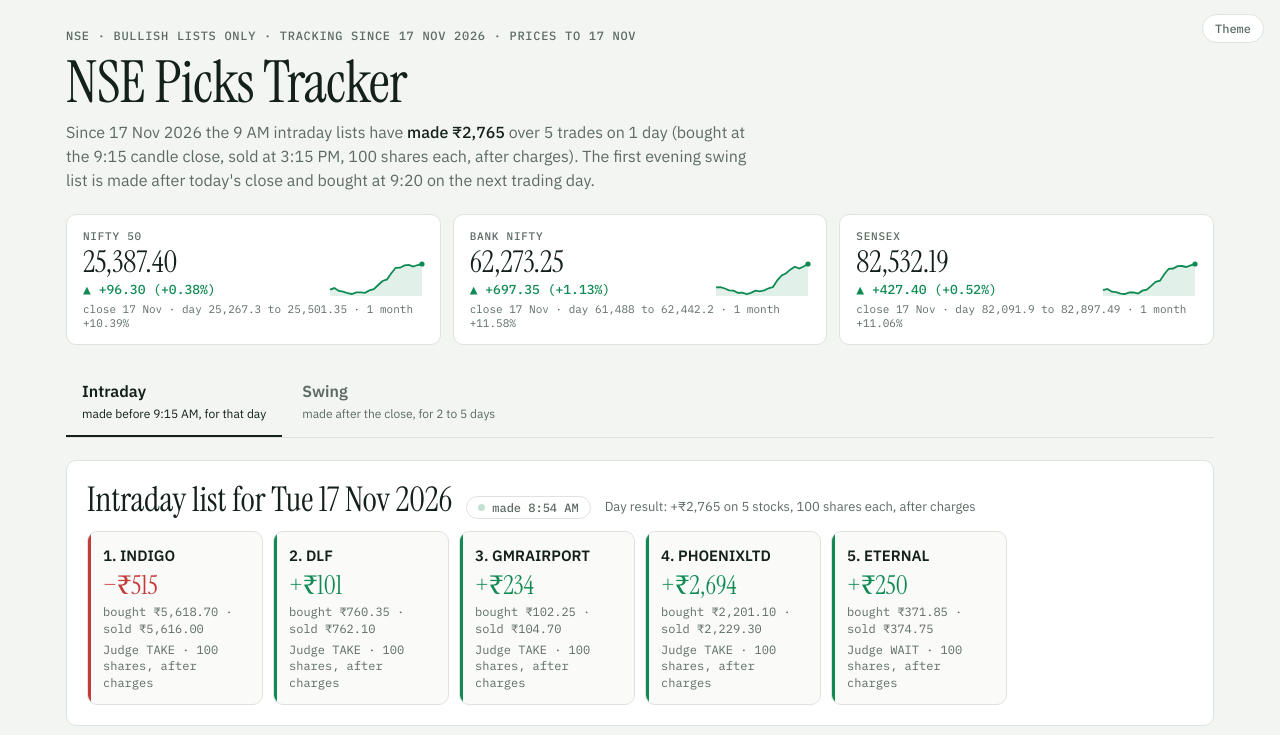
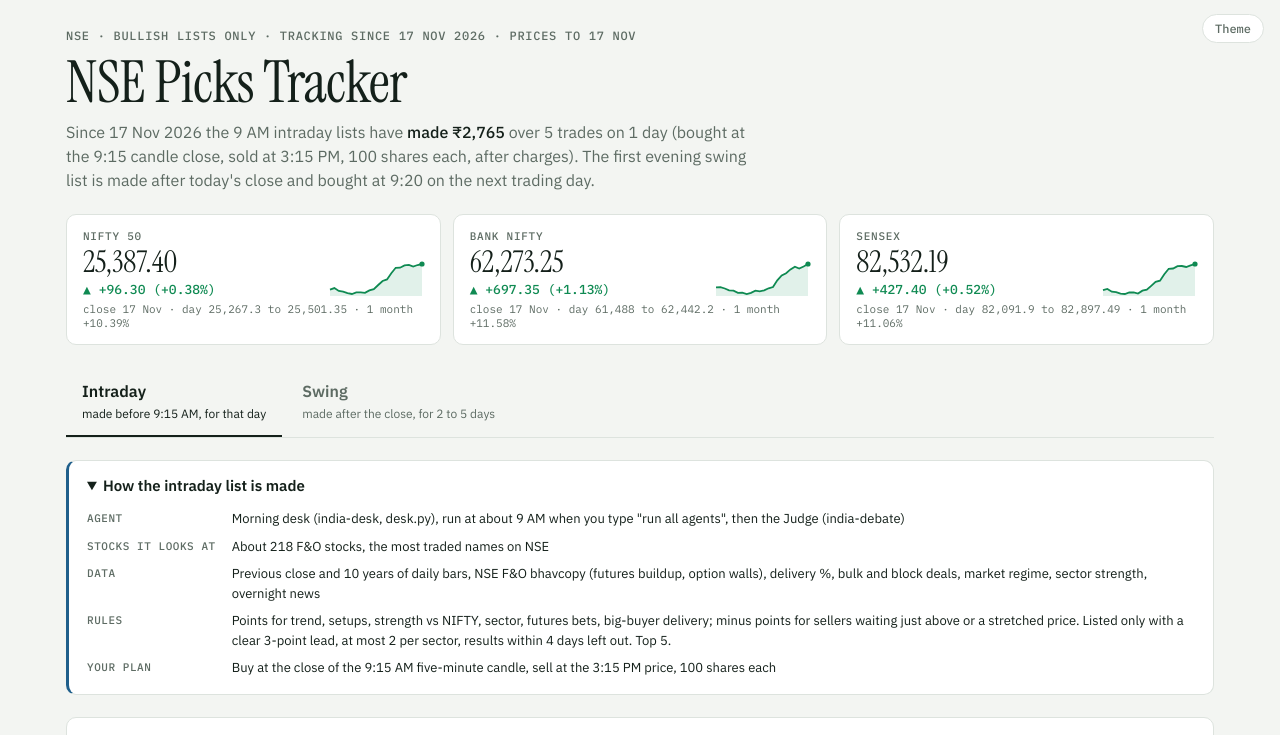
Before and after one commit to AshokKumar3502/nse-picks-tracker, a plain HTML site: page index.html in a window 1280 px wide. Shown: the top 735 px of the page. Drawn offline with nearby package versions, Linux system fonts and the light colour scheme.

Commit message:
Fix the hidden tab showing under the other tab; describe each list's agents, data and rules
Co-Authored-By: Claude Opus 5.5 <noreply@anthropic.com>

```diff
--- a/index.html
+++ b/index.html
@@ -94,6 +94,13 @@ table.ledger td{vertical-align:top}
 .ix .ch{font:500 13px var(--mono);font-variant-numeric:tabular-nums}
 .ix .mt{font:11px var(--mono);color:var(--muted);grid-column:1/-1}
 .ix svg{grid-row:2/4;grid-column:2;width:96px;height:38px;overflow:visible}
+[hidden]{display:none!important}
+.about{background:var(--panel);border:1px solid var(--line);border-left:3px solid var(--accent);border-radius:var(--r);padding:14px 18px}
+.about summary{cursor:pointer;font-weight:600}
+.about dl{display:grid;grid-template-columns:max-content minmax(0,1fr);gap:8px 16px;margin:12px 0 2px;font-size:13px}
+.about dt{color:var(--muted);font:500 11px var(--mono);letter-spacing:.05em;text-transform:uppercase;padding-top:2px}
+.about dd{margin:0}
+@media (max-width:640px){.about dl{grid-template-columns:minmax(0,1fr)}.about dd{margin-bottom:6px}}
 .pos{color:var(--ok)}.neg{color:var(--bad)}.mut{color:var(--muted)}
 .chip{display:inline-block;padding:1px 9px;border-radius:999px;font-size:11px;border:1px solid var(--line);color:var(--muted)}
 .chip.ok{color:var(--ok);border-color:color-mix(in srgb,var(--ok) 45%,transparent)}
@@ -143,6 +150,16 @@ table.ledger td{vertical-align:top}
   </nav>
 
   <section class="sec" id="intraday" role="tabpanel" aria-labelledby="tab-intraday">
+    <details class="about" id="about-intraday" open>
+      <summary>How the intraday list is made</summary>
+      <dl>
+        <dt>Agent</dt><dd>Morning desk (india-desk, desk.py), run at about 9 AM when you type "run all agents", then the Judge (india-debate)</dd>
+        <dt>Stocks it looks at</dt><dd>About 218 F&amp;O stocks, the most traded names on NSE</dd>
+        <dt>Data</dt><dd>Previous close and 10 years of daily bars, NSE F&amp;O bhavcopy (futures buildup, option walls), delivery %, bulk and block deals, market regime, sector strength, overnight news</dd>
+        <dt>Rules</dt><dd>Points for trend, setups, strength vs NIFTY, sector, futures bets, big-buyer delivery; minus points for sellers waiting just above or a stretched price. Listed only with a clear 3-point lead, at most 2 per sector, results within 4 days left out. Top 5.</dd>
+        <dt>Your plan</dt><dd>Buy at the close of the 9:15 AM five-minute candle, sell at the 3:15 PM price, 100 shares each</dd>
+      </dl>
+    </details>
     <div class="card">
       <div class="latest-head"><span class="when" id="i-when">—</span><span class="stamp"><i></i><span id="i-made">—</span></span><span class="note" id="i-latest-total"></span></div>
       <div class="picks" id="i-latest"></div>
@@ -168,6 +185,16 @@ table.ledger td{vertical-align:top}
   </section>
 
   <section class="sec" id="swing" role="tabpanel" aria-labelledby="tab-swing" hidden>
+    <details class="about" id="about-swing" open>
+      <summary>How the swing list is made</summary>
+      <dl>
+        <dt>Agents</dt><dd>Swing intel (swing_intel.py) ranks every stock, the swing checklist (india-swing, swing.py) checks its top 20, the Judge (india-debate) reviews them, and the tested swing rule (india-swing-desk) adds its own names. Run automatically at 7:50 PM on weekdays.</dd>
+        <dt>Stocks it looks at</dt><dd>All NIFTY 500 stocks</dd>
+        <dt>Data</dt><dd>Daily, weekly and monthly charts, relative strength vs NIFTY and the sector, volume and delivery, results calendar, quarterly results, promoter and bulk deals, market regime</dd>
+        <dt>Rules</dt><dd>A 100-point score picks the top 20; only names that pass all 11 swing safety checks (trend, setup, not stretched, enough trading, no results in the hold, loss fits the budget and more) make the list. The tested rule adds names from strong, strengthening sectors when NIFTY is above its 200-day average.</dd>
+        <dt>Your plan</dt><dd>Buy at the close of the 9:15 AM five-minute candle on the first session after the list, track day 1 to day 5, sell at the day 5 close, 100 shares each</dd>
+      </dl>
+    </details>
     <div class="card">
       <div class="latest-head"><span class="when" id="s-when">—</span><span class="stamp"><i></i><span id="s-made">—</span></span><span class="note" id="s-latest-note"></span></div>
       <div class="picks" id="s-latest"></div>
```
